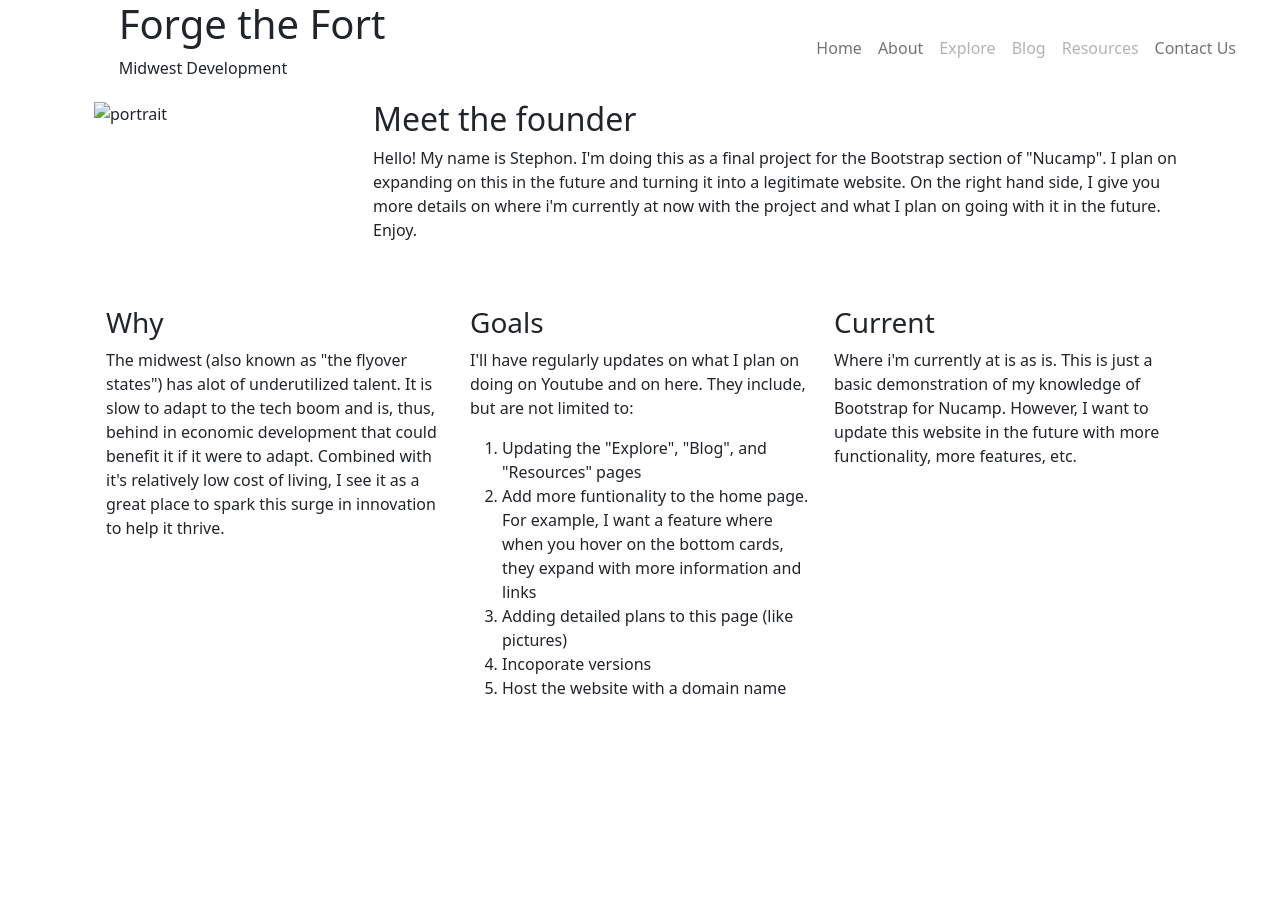
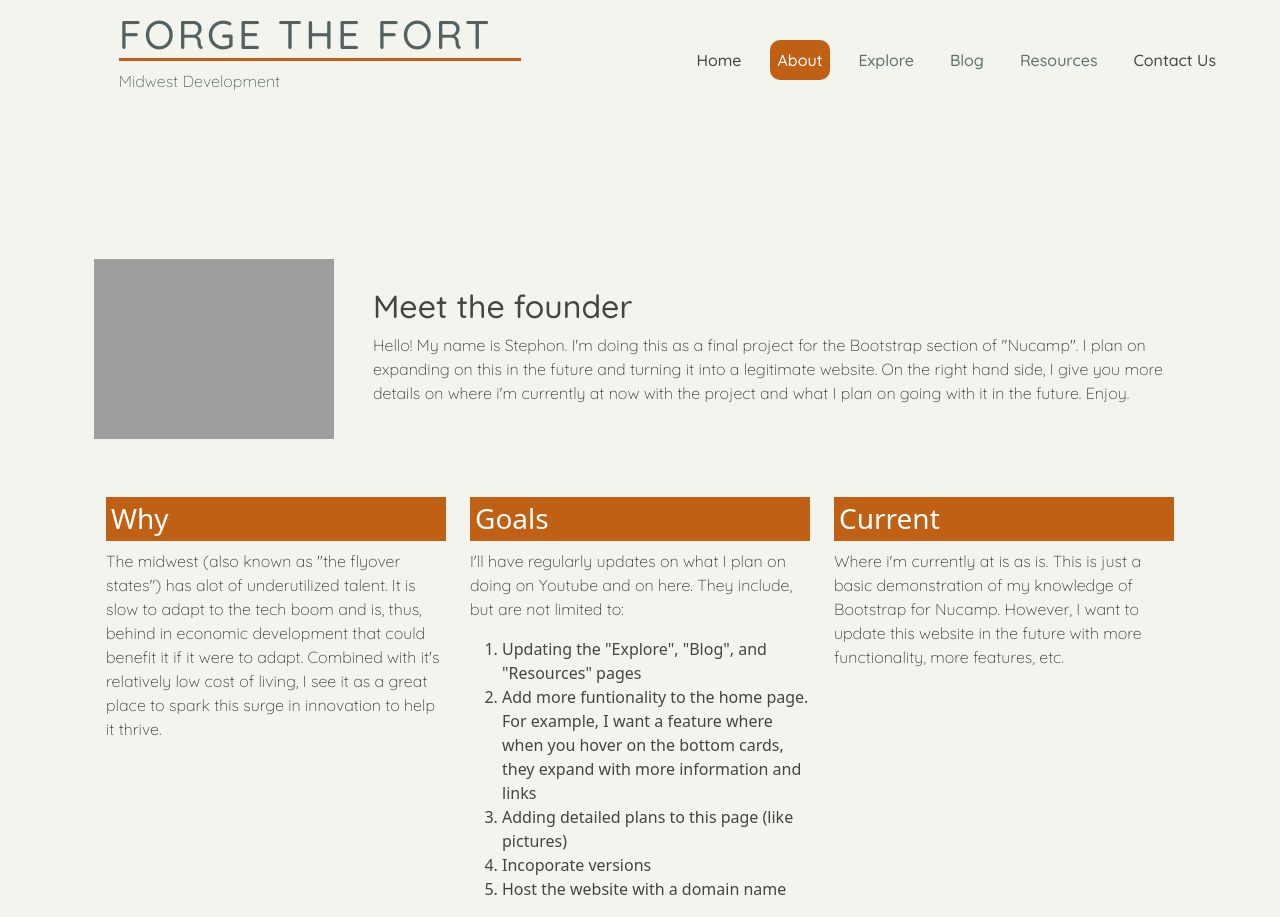
Before and after one commit to TheLonerCoder/ForgeTheFort, a plain HTML site: page About.html in a window 1280 px wide. Before the commit the page ends 800 px from the top, so only its background shows below. Drawn offline with nearby package versions, Linux system fonts and the light colour scheme; files that its build step writes are made by us from their sources; the site is published under a folder, as on GitHub Pages, so addresses that start at the root find nothing.

Commit message:
File structure change

```diff
--- a/About.html
+++ b/About.html
@@ -12,7 +12,7 @@
 
   <link href="https://cdn.jsdelivr.net/npm/bootstrap@5.0.1/dist/css/bootstrap.min.css" rel="stylesheet"
     integrity="sha384-+0n0xVW2eSR5OomGNYDnhzAbDsOXxcvSN1TPprVMTNDbiYZCxYbOOl7+AMvyTG2x" crossorigin="anonymous">
-  <link rel="stylesheet" href="/dist/css/styles.css">
+  <link rel="stylesheet" href="dist/css/styles.css">
 
 </head>
 
@@ -38,24 +38,24 @@
               <div id="navbarContent">
                 <ul class="navbar-nav">
                   <li class="nav-item">
-                    <a class="nav-link unactive" href="/index.html">Home</a>
+                    <a class="nav-link unactive" href="index.html">Home</a>
                   </li>
                   <li class="nav-item active-link">
                     <a class="nav-link active-text" href="#">About</a>
                   </li>
                   <li class="nav-item">
                     <span class="d-inline-block" tabindex="0" data-toggle="tooltip" title="Disabled tooltip">
-                      <a class="nav-link disabled" href="/Explore.html">Explore</a>
+                      <a class="nav-link disabled" href="Explore.html">Explore</a>
                     </span>
                   </li>
                   <li class="nav-item">
                     <a class="nav-link disabled" href="#">Blog</a>
                   </li>
                   <li class="nav-item">
-                    <a class="nav-link disabled" href="/Resources.html">Resources</a>
+                    <a class="nav-link disabled" href="Resources.html">Resources</a>
                   </li>
                   <li class="nav-item">
-                    <a class="nav-link unactive" href="/Contact.html">Contact Us</a>
+                    <a class="nav-link unactive" href="Contact.html">Contact Us</a>
                   </li>
                 </ul>
               </div>
@@ -70,7 +70,7 @@
     <div class="container">
       <div class="row">
         <div class="col-lg-3">
-          <img src="/imgs/Unknown/portrait-edit.png" alt="portrait" id="portrait">
+          <img src="imgs/Unknown/portrait-edit.png" alt="portrait" id="portrait">
         </div>
         <div class="col-lg align-self-center">
           <div class="row">
```
Also changed, not shown: Contact.html (+6 -6 lines), Resources.html (+1 -1 lines).
